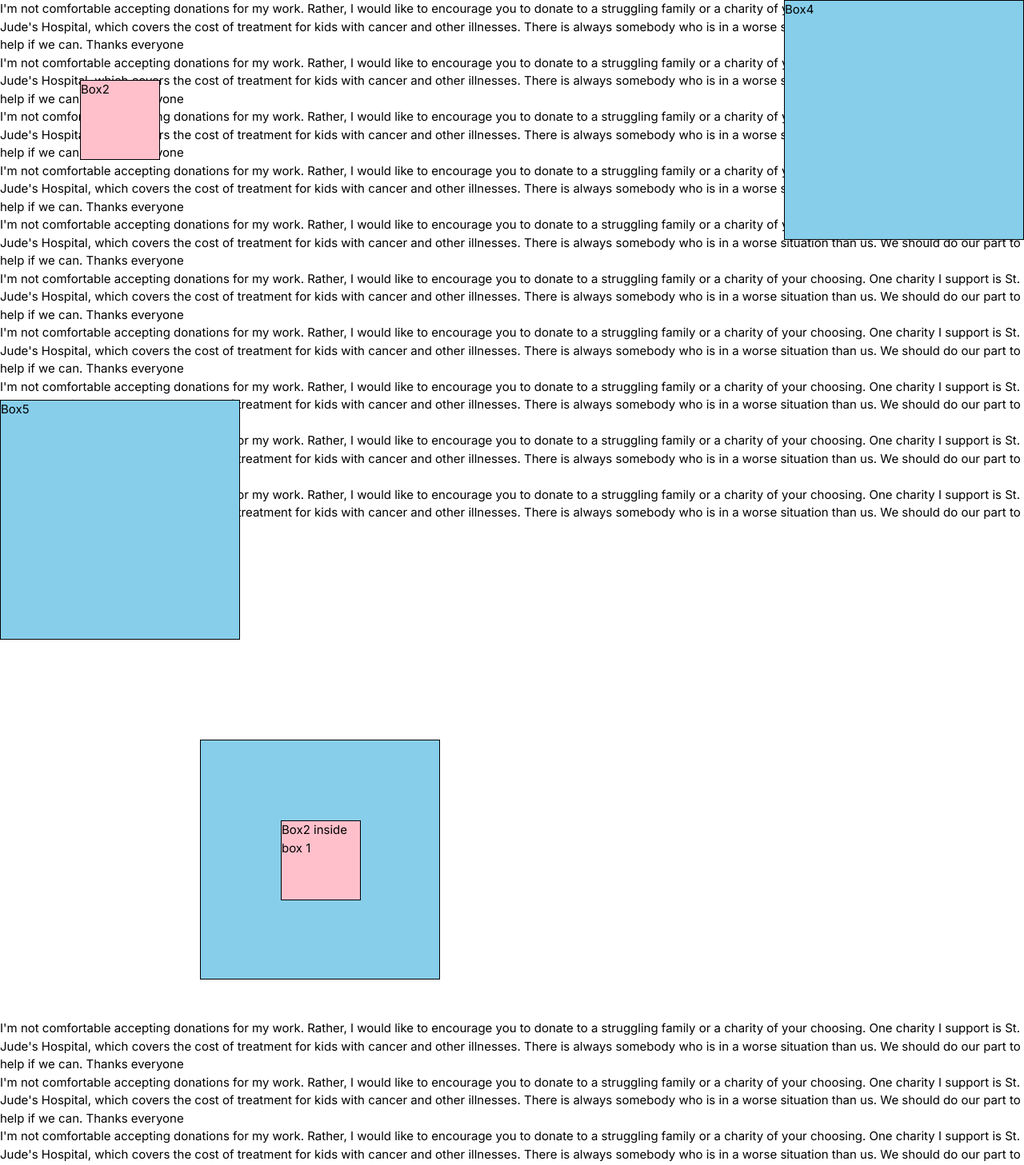
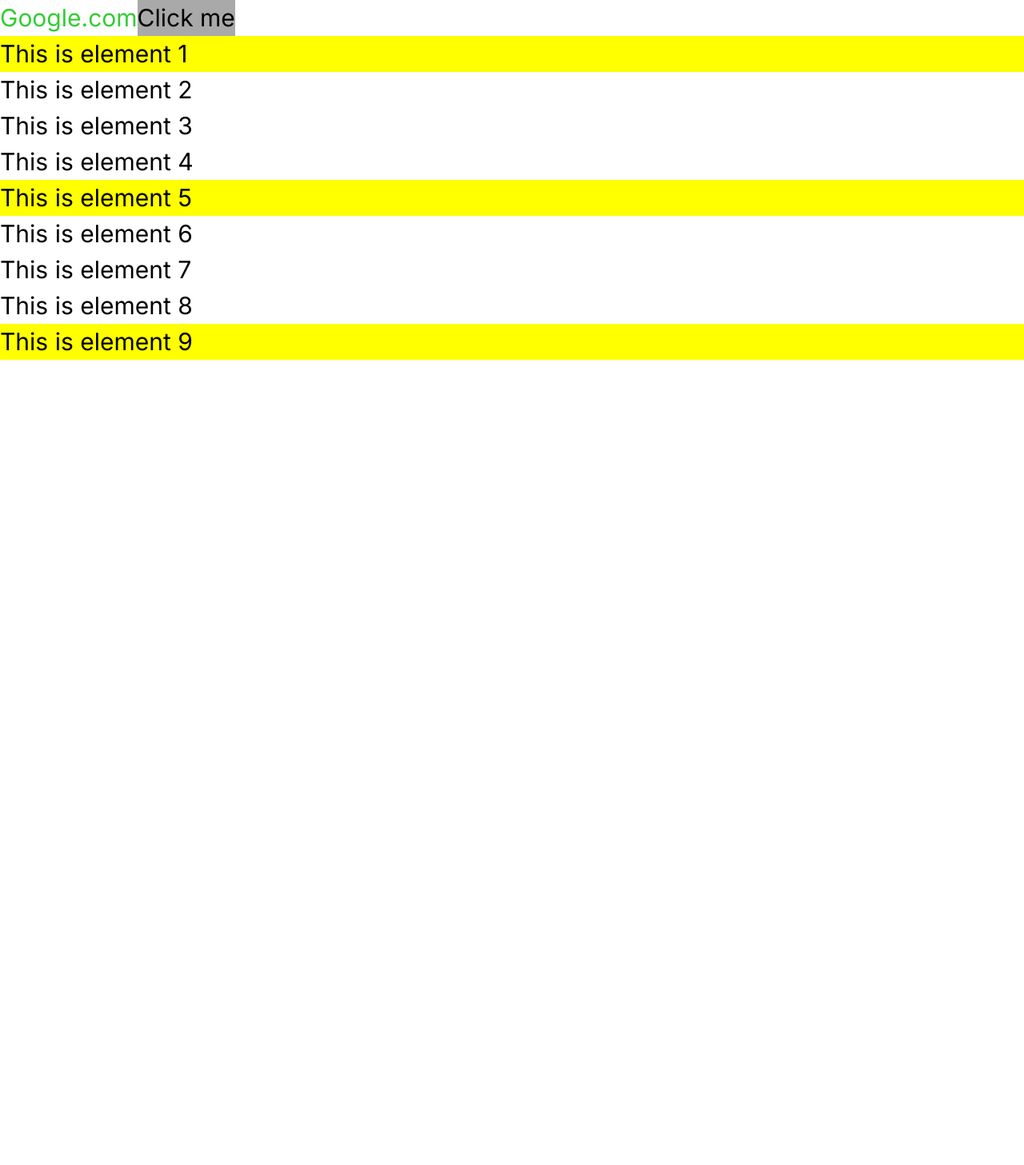
Before and after one commit to amyzliao/css-experiments, a Next.js app: page /test in a window 1280 px wide. Shown: the top 1457 px of the page at 80% size. After the commit the page ends 800 px from the top, so only its background shows below. Built offline with nearby package versions, Linux system fonts and the light colour scheme.

Commit message:
pseudoclasses (states of elements)

```diff
--- a/src/app/globals.css
+++ b/src/app/globals.css
@@ -26,67 +26,39 @@
     rgb(var(--background-start-rgb));
 } */
 body {
-  font-size: 15px;
+  font-size: 30px;
 }
 
-#box1{
-  border: 1px solid;
-  height: 300px;
-  width: 300px;
+a{
+  color:limegreen;
+}
+a:visited{
+  color:blue;
+}
+a:hover{
+  color:tomato;
+}
+a:active{
+  color:yellow;
+}
+button{
+  background-color: darkgrey;
+}
+button:hover{
+  background-color: lightgrey;
+}
+button:active{
+  background-color: orange;
+}
+/* li:nth-child(4){
+  background-color: yellow;
+} */
+/* li:nth-child(even){
   background-color: skyblue;
-
-  /* offset the box based on a relative point
-  this moves it down 50px and left 50px
-  it can cover other things */
-  /* position:relative;
-  top: 150px;
-  left:150px; */
-
-  /* relative is NON STATIC! */
-  position:relative;
-  top: 250px;
-  left: 250px;
 }
-
-#box2{
-  border: 1px solid;
-  height: 100px;
-  width: 100px;
-  background-color: pink;
-
-  /* position:relative;
-  top: 150px;
-  left:150px; */
-
-  /* it turns into a ghost, covering other things */
-  position: absolute;
-  /* this puts it in top left corner of entire screen
-  any element absolutely positioned will search for any
-  parents positioned non-statically. if it does not have
-  a parent, it will use viewport (screen).*/
-  /* top: 0; */
-  top: 100px;
-  left: 100px;
+li:nth-child(odd){
+  background-color: powderblue;
+} */
+li:nth-child(4n+1){
+  background-color: yellow;
 }
-
-#box4{
-  border: 1px solid;
-  height: 300px;
-  width: 300px;
-  background-color: skyblue;
-
-  position: fixed;
-  top: 0px;
-  right:0px;
-}
-
-#box5{
-  border: 1px solid;
-  height: 300px;
-  width: 300px;
-  background-color: skyblue;
-
-  position: sticky;
-  top: 0px;
-  bottom: 0px;
-}
--- a/src/app/test/page.js
+++ b/src/app/test/page.js
@@ -3,35 +3,20 @@ import Navbar from '../../components/navbar'
 export default function TestingPage() {
     return (
         <main >
-            <p>I'm not comfortable accepting donations for my work. Rather, I would like to encourage you to donate to a struggling family or a charity of your choosing. One charity I support is St. Jude's Hospital, which covers the cost of treatment for kids with cancer and other illnesses. There is always somebody who is in a worse situation than us. We should do our part to help if we can. Thanks everyone</p>
-            <p>I'm not comfortable accepting donations for my work. Rather, I would like to encourage you to donate to a struggling family or a charity of your choosing. One charity I support is St. Jude's Hospital, which covers the cost of treatment for kids with cancer and other illnesses. There is always somebody who is in a worse situation than us. We should do our part to help if we can. Thanks everyone</p>
-            <p>I'm not comfortable accepting donations for my work. Rather, I would like to encourage you to donate to a struggling family or a charity of your choosing. One charity I support is St. Jude's Hospital, which covers the cost of treatment for kids with cancer and other illnesses. There is always somebody who is in a worse situation than us. We should do our part to help if we can. Thanks everyone</p>
-            <p>I'm not comfortable accepting donations for my work. Rather, I would like to encourage you to donate to a struggling family or a charity of your choosing. One charity I support is St. Jude's Hospital, which covers the cost of treatment for kids with cancer and other illnesses. There is always somebody who is in a worse situation than us. We should do our part to help if we can. Thanks everyone</p>
-            <p>I'm not comfortable accepting donations for my work. Rather, I would like to encourage you to donate to a struggling family or a charity of your choosing. One charity I support is St. Jude's Hospital, which covers the cost of treatment for kids with cancer and other illnesses. There is always somebody who is in a worse situation than us. We should do our part to help if we can. Thanks everyone</p>
-            <p>I'm not comfortable accepting donations for my work. Rather, I would like to encourage you to donate to a struggling family or a charity of your choosing. One charity I support is St. Jude's Hospital, which covers the cost of treatment for kids with cancer and other illnesses. There is always somebody who is in a worse situation than us. We should do our part to help if we can. Thanks everyone</p>
-            <p>I'm not comfortable accepting donations for my work. Rather, I would like to encourage you to donate to a struggling family or a charity of your choosing. One charity I support is St. Jude's Hospital, which covers the cost of treatment for kids with cancer and other illnesses. There is always somebody who is in a worse situation than us. We should do our part to help if we can. Thanks everyone</p>
-            <p>I'm not comfortable accepting donations for my work. Rather, I would like to encourage you to donate to a struggling family or a charity of your choosing. One charity I support is St. Jude's Hospital, which covers the cost of treatment for kids with cancer and other illnesses. There is always somebody who is in a worse situation than us. We should do our part to help if we can. Thanks everyone</p>
-            <p>I'm not comfortable accepting donations for my work. Rather, I would like to encourage you to donate to a struggling family or a charity of your choosing. One charity I support is St. Jude's Hospital, which covers the cost of treatment for kids with cancer and other illnesses. There is always somebody who is in a worse situation than us. We should do our part to help if we can. Thanks everyone</p>
-            <p>I'm not comfortable accepting donations for my work. Rather, I would like to encourage you to donate to a struggling family or a charity of your choosing. One charity I support is St. Jude's Hospital, which covers the cost of treatment for kids with cancer and other illnesses. There is always somebody who is in a worse situation than us. We should do our part to help if we can. Thanks everyone</p>
+            <a href='https://www.google.com'>Google.com</a>
+            <button>Click me</button>
 
-            <div id='box1'>
-                <div id='box2'>Box2 inside box 1</div>
-            </div>
-            <div id='box2'>Box2</div>
-            <div id='box4'>Box4</div>
-            <div id='box5'>Box5</div>
-
-            <p>I'm not comfortable accepting donations for my work. Rather, I would like to encourage you to donate to a struggling family or a charity of your choosing. One charity I support is St. Jude's Hospital, which covers the cost of treatment for kids with cancer and other illnesses. There is always somebody who is in a worse situation than us. We should do our part to help if we can. Thanks everyone</p>
-            <p>I'm not comfortable accepting donations for my work. Rather, I would like to encourage you to donate to a struggling family or a charity of your choosing. One charity I support is St. Jude's Hospital, which covers the cost of treatment for kids with cancer and other illnesses. There is always somebody who is in a worse situation than us. We should do our part to help if we can. Thanks everyone</p>
-            <p>I'm not comfortable accepting donations for my work. Rather, I would like to encourage you to donate to a struggling family or a charity of your choosing. One charity I support is St. Jude's Hospital, which covers the cost of treatment for kids with cancer and other illnesses. There is always somebody who is in a worse situation than us. We should do our part to help if we can. Thanks everyone</p>
-            <p>I'm not comfortable accepting donations for my work. Rather, I would like to encourage you to donate to a struggling family or a charity of your choosing. One charity I support is St. Jude's Hospital, which covers the cost of treatment for kids with cancer and other illnesses. There is always somebody who is in a worse situation than us. We should do our part to help if we can. Thanks everyone</p>
-            <p>I'm not comfortable accepting donations for my work. Rather, I would like to encourage you to donate to a struggling family or a charity of your choosing. One charity I support is St. Jude's Hospital, which covers the cost of treatment for kids with cancer and other illnesses. There is always somebody who is in a worse situation than us. We should do our part to help if we can. Thanks everyone</p>
-            <p>I'm not comfortable accepting donations for my work. Rather, I would like to encourage you to donate to a struggling family or a charity of your choosing. One charity I support is St. Jude's Hospital, which covers the cost of treatment for kids with cancer and other illnesses. There is always somebody who is in a worse situation than us. We should do our part to help if we can. Thanks everyone</p>
-            <p>I'm not comfortable accepting donations for my work. Rather, I would like to encourage you to donate to a struggling family or a charity of your choosing. One charity I support is St. Jude's Hospital, which covers the cost of treatment for kids with cancer and other illnesses. There is always somebody who is in a worse situation than us. We should do our part to help if we can. Thanks everyone</p>
-            <p>I'm not comfortable accepting donations for my work. Rather, I would like to encourage you to donate to a struggling family or a charity of your choosing. One charity I support is St. Jude's Hospital, which covers the cost of treatment for kids with cancer and other illnesses. There is always somebody who is in a worse situation than us. We should do our part to help if we can. Thanks everyone</p>
-            <p>I'm not comfortable accepting donations for my work. Rather, I would like to encourage you to donate to a struggling family or a charity of your choosing. One charity I support is St. Jude's Hospital, which covers the cost of treatment for kids with cancer and other illnesses. There is always somebody who is in a worse situation than us. We should do our part to help if we can. Thanks everyone</p>
-            <p>I'm not comfortable accepting donations for my work. Rather, I would like to encourage you to donate to a struggling family or a charity of your choosing. One charity I support is St. Jude's Hospital, which covers the cost of treatment for kids with cancer and other illnesses. There is always somebody who is in a worse situation than us. We should do our part to help if we can. Thanks everyone</p>
-
+            <ul>
+                <li>This is element 1</li>
+                <li>This is element 2</li>
+                <li>This is element 3</li>
+                <li>This is element 4</li>
+                <li>This is element 5</li>
+                <li>This is element 6</li>
+                <li>This is element 7</li>
+                <li>This is element 8</li>
+                <li>This is element 9</li>
+            </ul>
         </main>
     )
 }
```
